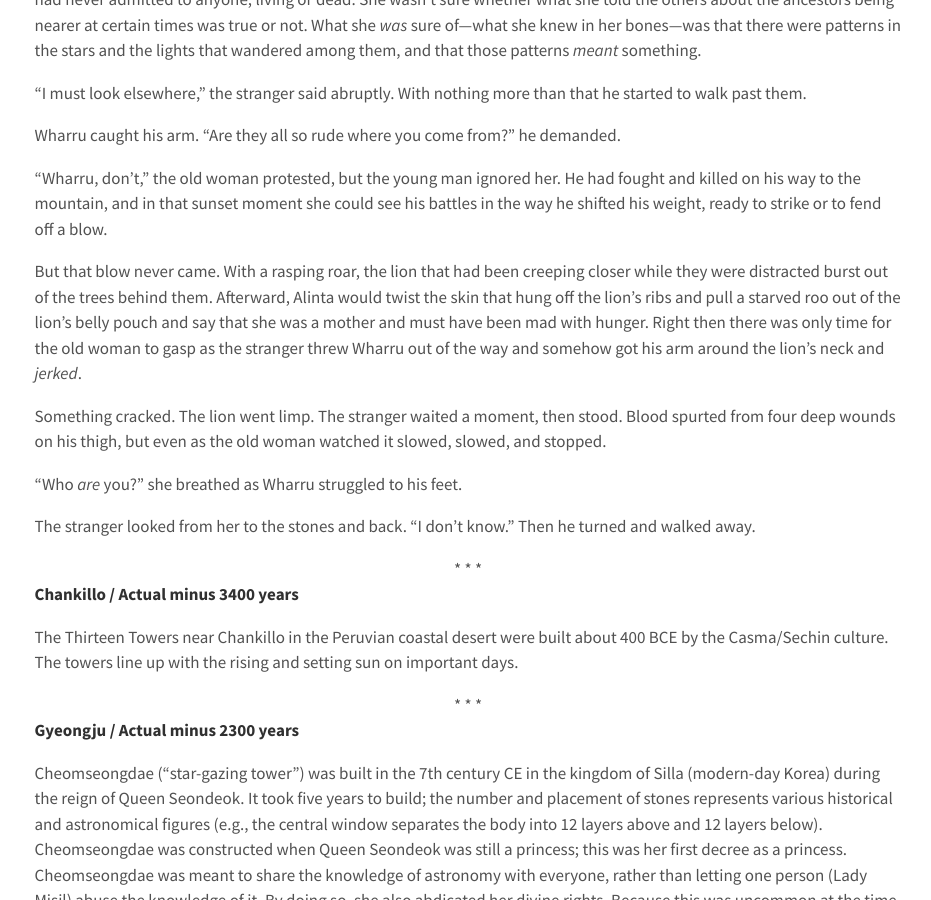
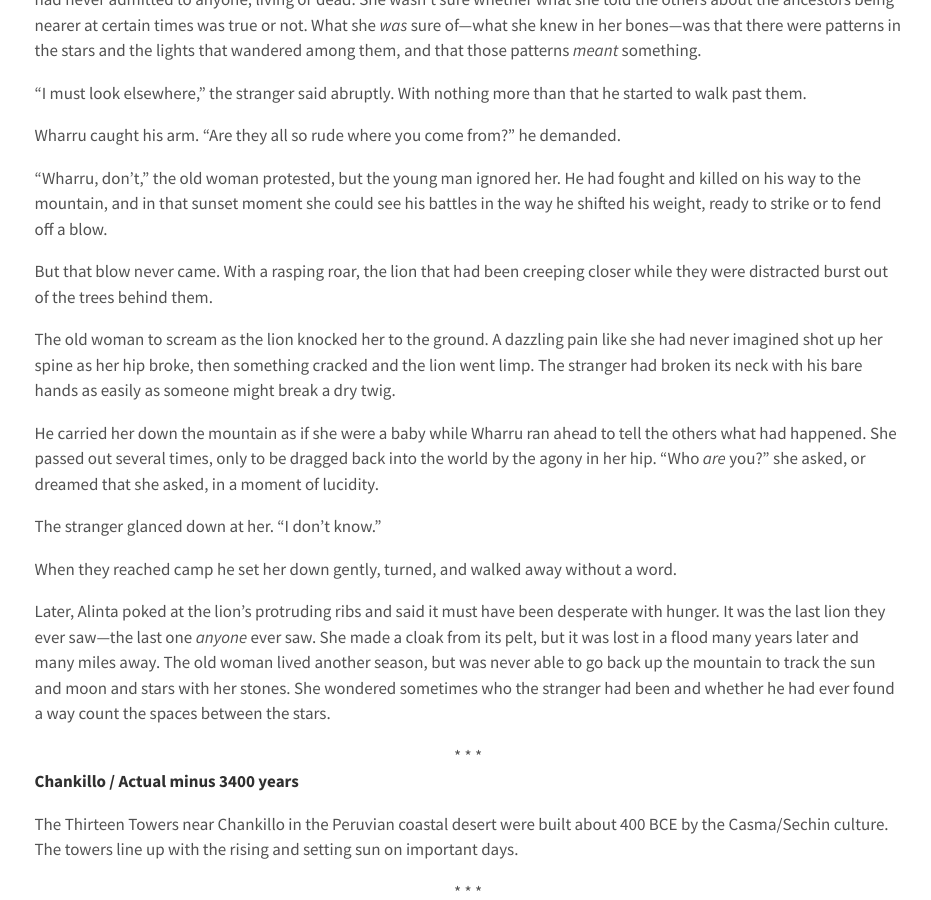
Before and after one commit to gvwilson/sensibleadventures, a Jekyll site: the page built from short-stories/soul-unprisoned.md, in a window 1280 px wide and 900 px high, scrolled down 2225 px. Shown: the whole window, without its empty margins (172-1103 px from the left). Built offline with Jekyll 4.4.1, drawn with Linux system fonts in a browser that asks for light colours; nearby versions of some CDN libraries.

Commit message:
Finishing first section of story

```diff
--- a/short-stories/soul-unprisoned.md
+++ b/short-stories/soul-unprisoned.md
@@ -185,34 +185,45 @@
 With a rasping roar,
 the lion that had been creeping closer while they were distracted
 burst out of the trees behind them.
-Afterward,
-Alinta would twist the skin that hung off the lion's ribs
-and pull a starved roo out of the lion's belly pouch
-and say that she was a mother
-and must have been mad with hunger.
-Right then there was only time for the old woman to gasp
-as the stranger threw Wharru out of the way
-and somehow got his arm around the lion's neck and *jerked*.
 
-Something cracked.
-The lion went limp.
-The stranger waited a moment, then stood.
-Blood spurted from four deep wounds on his thigh,
-but even as the old woman watched
-it slowed, slowed, and stopped.
+The old woman to scream as the lion knocked her to the ground.
+A dazzling pain like she had never imagined shot up her spine as her hip broke,
+then something cracked and the lion went limp.
+The stranger had broken its neck with his bare hands
+as easily as someone might break a dry twig.
 
-"Who *are* you?" she breathed
-as Wharru struggled to his feet.
+He carried her down the mountain as if she were a baby
+while Wharru ran ahead to tell the others what had happened.
+She passed out several times,
+only to be dragged back into the world by the agony in her hip.
+"Who *are* you?" she asked,
+or dreamed that she asked,
+in a moment of lucidity.
 
-The stranger looked from her to the stones and back.
+The stranger glanced down at her.
 "I don't know."
-Then he turned and walked away.
+
+When they reached camp he set her down gently,
+turned,
+and walked away without a word.
+
+Later,
+Alinta poked at the lion's protruding ribs
+and said it must have been desperate with hunger.
+It was the last lion they ever saw---the last one *anyone* ever saw.
+She made a cloak from its pelt,
+but it was lost in a flood many years later and many miles away.
+The old woman lived another season,
+but was never able to go back up the mountain to track the sun and moon and stars with her stones.
+She wondered sometimes who the stranger had been
+and whether he had ever found a way count the spaces between the stars.
 
 <div align="center">* * *</div>
 
 **Chankillo / Actual minus 3400 years**
 
-The Thirteen Towers near Chankillo in the Peruvian coastal desert were built about 400 BCE by the Casma/Sechin culture. The towers line up with the rising and setting sun on important days.
+The Thirteen Towers near Chankillo in the Peruvian coastal desert were built about 400 BCE by the Casma/Sechin culture.
+The towers line up with the rising and setting sun on important days.
 
 <div align="center">* * *</div>
 
```
